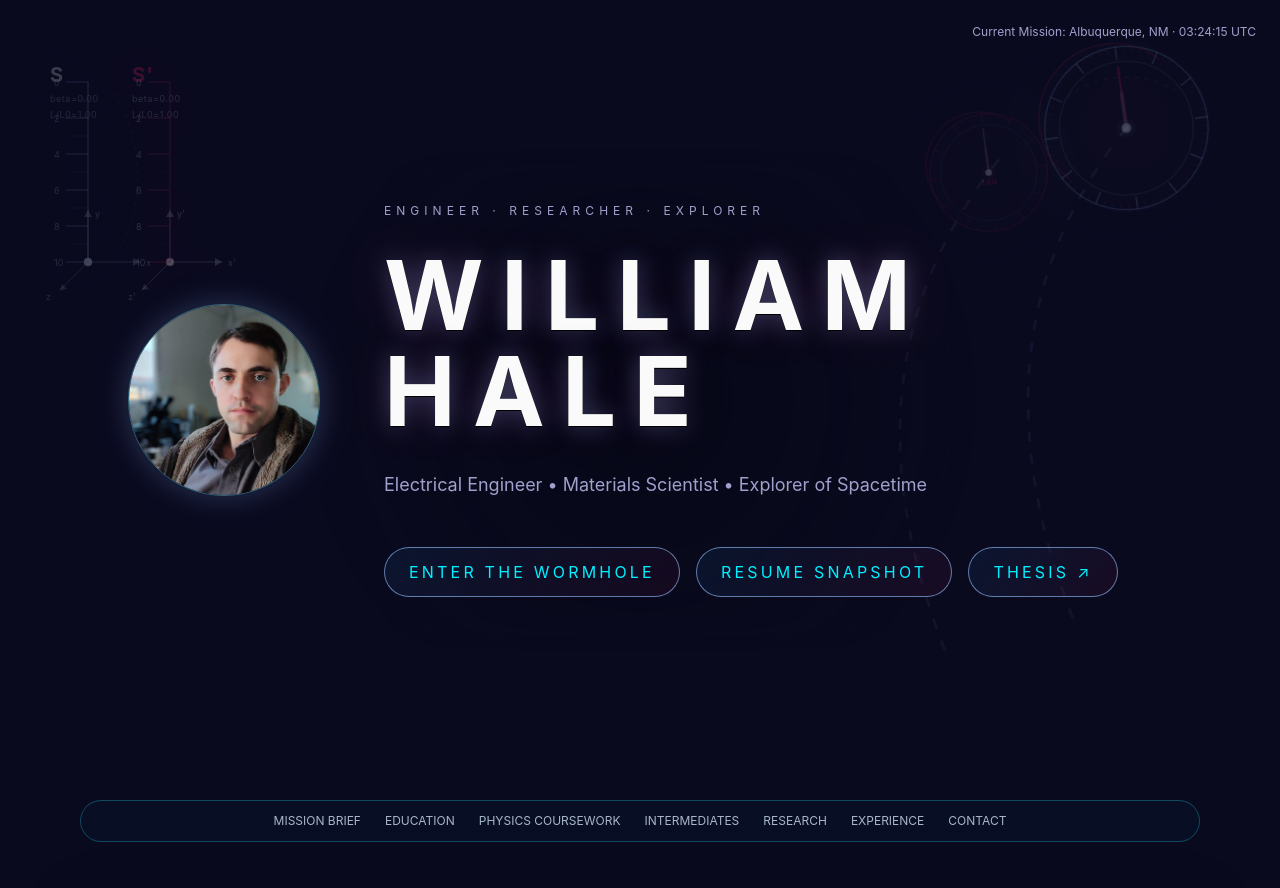
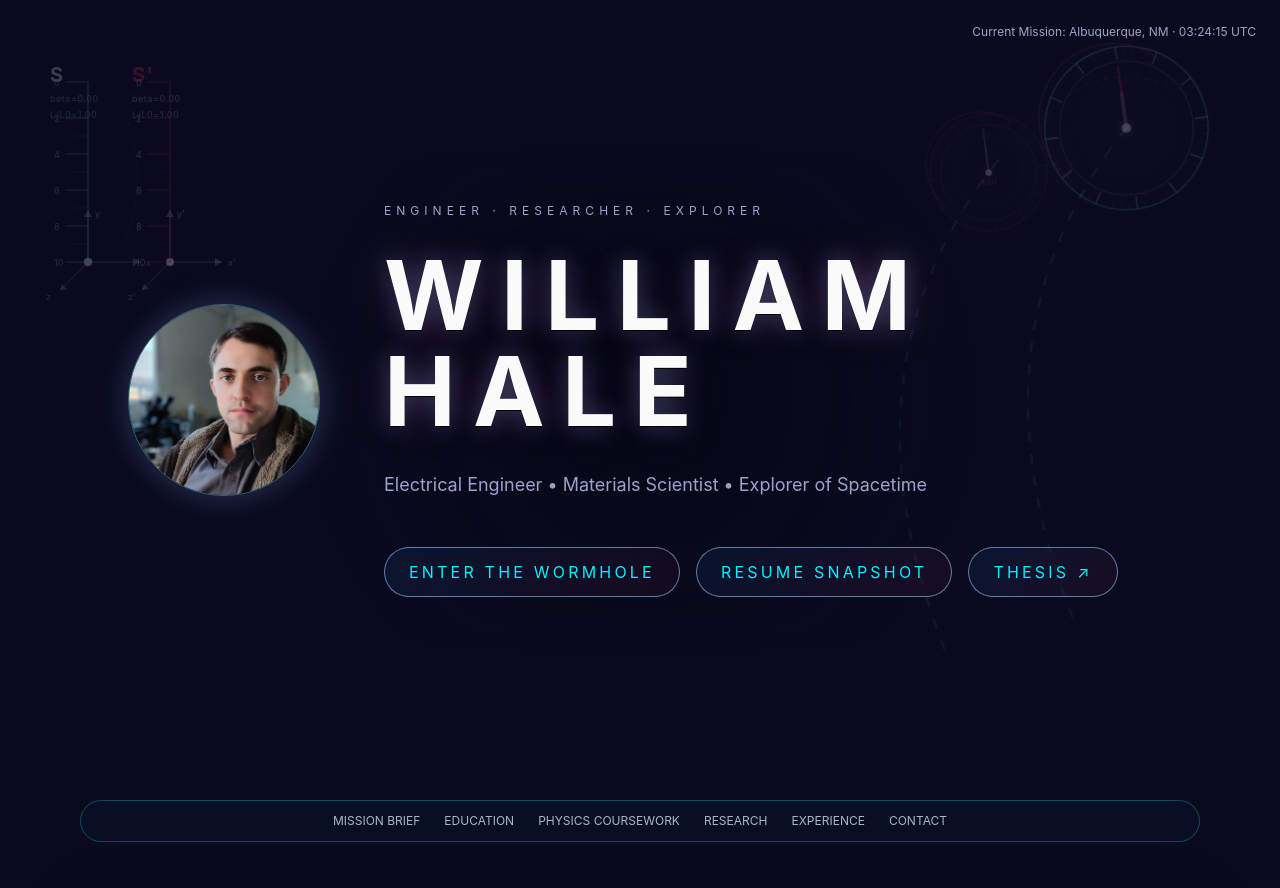
Before and after one commit to cipherwhale/cipherwhale.github.io, a React (Vite) app: page / in a window 1280 px wide. Shown: the top 888 px of the page. Built offline with nearby package versions, Linux system fonts and the light colour scheme.

Commit message:
Remove molecular artwork from nav

```diff
--- a/src/App.tsx
+++ b/src/App.tsx
@@ -176,7 +176,6 @@ export default function App() {
           <li><a href="#mission-brief">MISSION BRIEF</a></li>
           <li><a href="#education">EDUCATION</a></li>
           <li><a href="#current-physics-expedition">PHYSICS COURSEWORK</a></li>
-          <li><a href="#molecular-intermediates">INTERMEDIATES</a></li>
           <li><a href="#research-missions">RESEARCH</a></li>
           <li><a href="#experience">EXPERIENCE</a></li>
           <li><a href="#contact">CONTACT</a></li>
```
